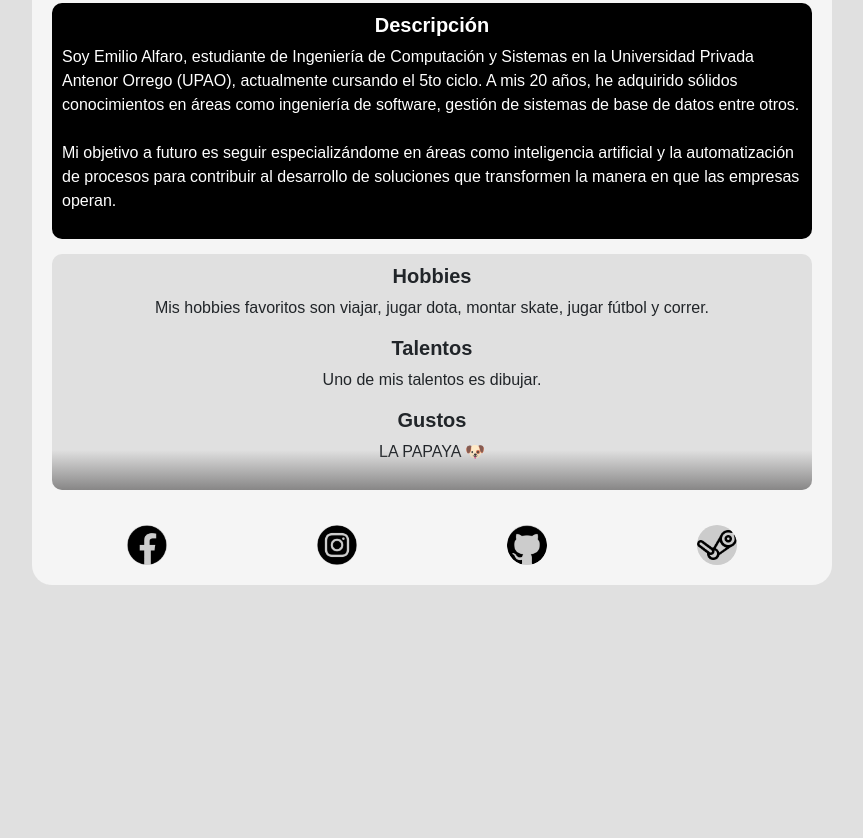
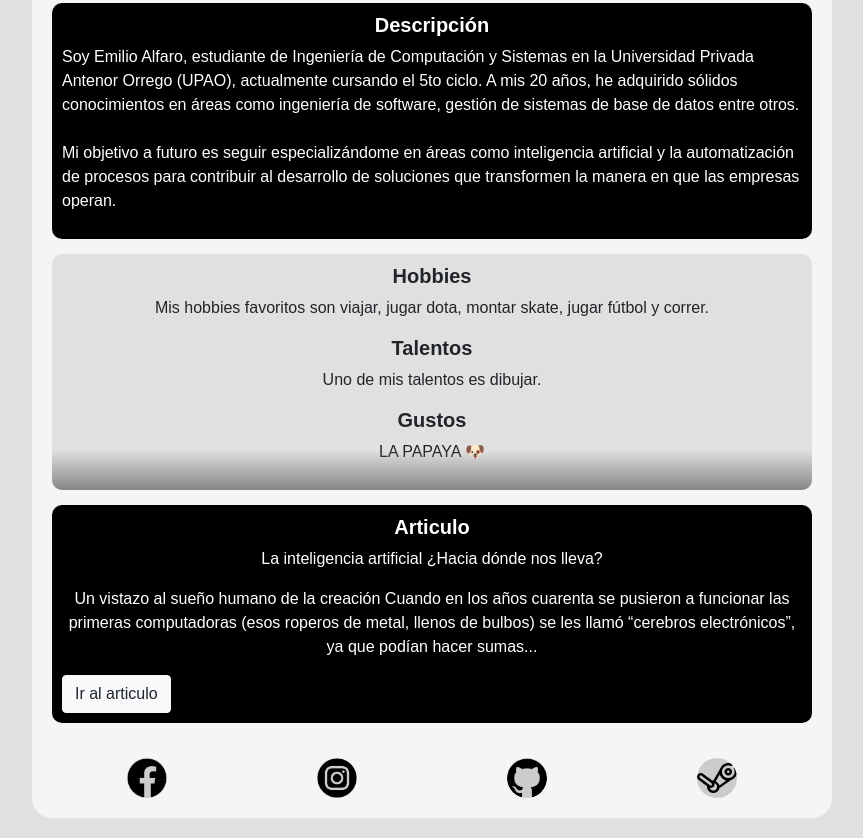
Before and after one commit to ninelgod/Examen-Laboratorio-IHM-Sem07, a plain HTML site: page index.html in a window 1280 px wide. Shown: the part 977-1815 px from the top of the page, without its empty margins (208-1071 px from the left). Before the commit the page ends 1582 px from the top, so only its background shows below. Drawn offline with Linux system fonts and the light colour scheme; a web font is replaced by a local one.

Commit message:
Update index.html

```diff
--- a/index.html
+++ b/index.html
@@ -42,7 +42,7 @@
 
             <div class="row">
                 <div class="col-md-4 alinear-image">
-                    <img src="img/yoperfil2.jpeg" alt="Profile Image" class="profile-image mb-3">
+                    <img src="img/ea.jpeg" alt="Profile Image" class="profile-image mb-3">
                 </div>
                 <div class="col-md-8">
                             <label class="font-weight-bold">Nombres</label>
@@ -130,7 +130,21 @@
                 </div>
             </div>
         </div>
-
+        <div id="Descripción" class="section">
+            <div class="row">
+                <div class="col-md-12">
+                    <div class="info-box">
+                        <h5 class="font-weight-bold text-center">Articulo</h5>
+                        <p class="text-center">La inteligencia artificial ¿Hacia dónde nos lleva?</p>
+                        <p class="text-center">Un vistazo al sueño humano de la creación
+                           Cuando en los años cuarenta se pusieron a funcionar las primeras computadoras (esos roperos de metal, llenos de bulbos) se les llamó “cerebros electrónicos”, ya que podían hacer sumas...</p>
+                            <a href="https://www.comoves.unam.mx/numeros/articulo/2/la-inteligencia-artificial-hacia-donde-nos-lleva" target="_blank">
+                                <button type="button" class="btn btn-light alinear-btn">Ir al articulo</button>
+                            </a>
+                    </div>
+                </div>
+            </div>
+        </div>
         <div id="Articulos" class="icon-group">
             <a href="https://www.facebook.com/08TTToBer" target=»_blank>
                 <img src="img/facebook.png" class="icon" alt="Icon 3">
```
